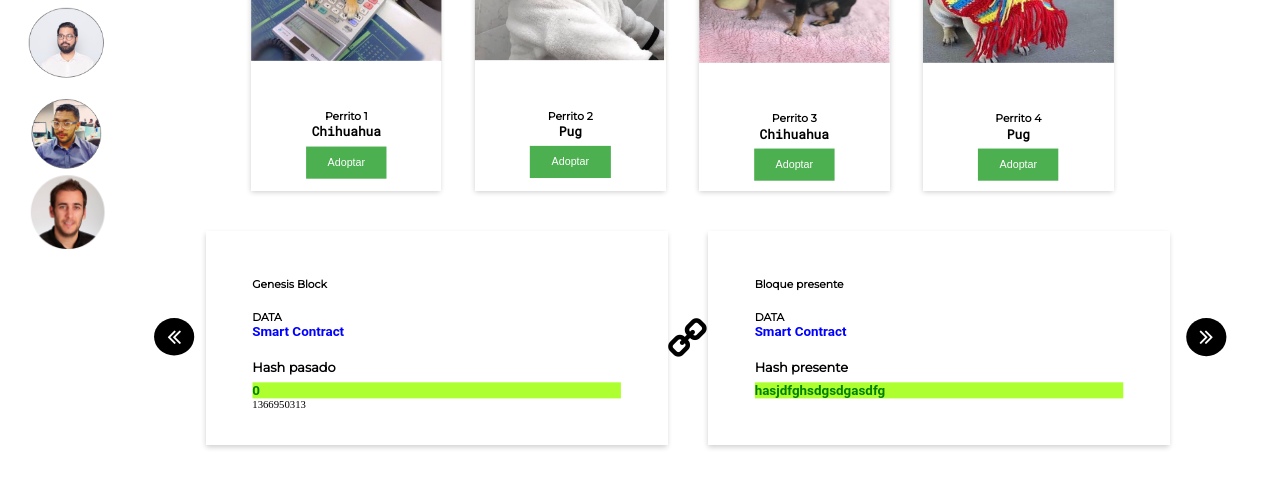
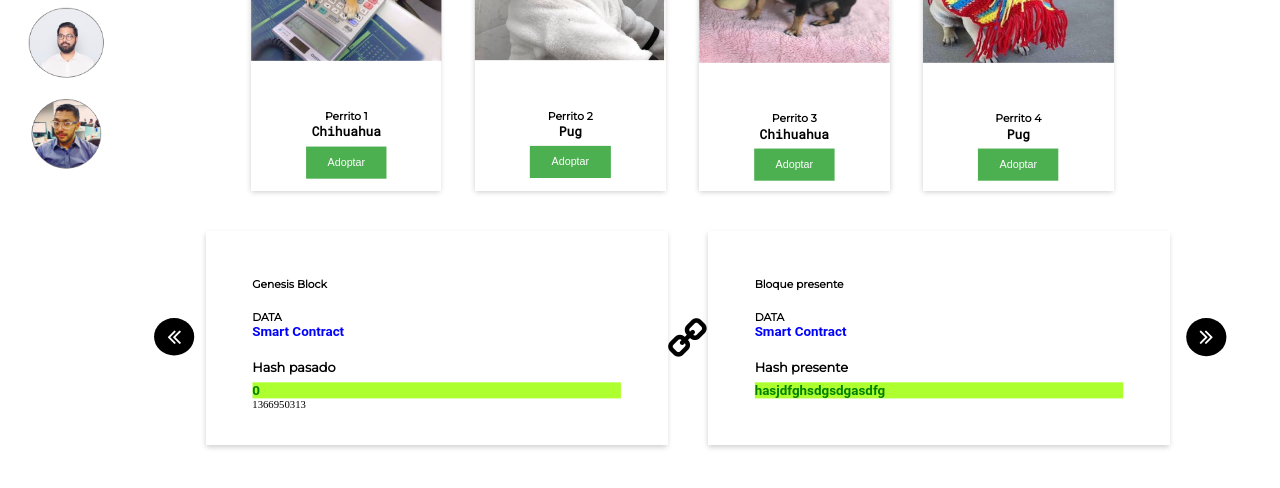
Before and after one commit to MsMemes/Blockchain-Demo, a website: page blockchaindemo.io/main.html in a window 1280 px wide. Shown: the part 298-786 px from the top of the page. Drawn offline with Linux system fonts and the light colour scheme.

Commit message:
Update no agrega perfil 4 infinito

```diff
--- a/blockchaindemo.io/main.html
+++ b/blockchaindemo.io/main.html
@@ -17,7 +17,6 @@
 			<div id="Group_5">
 				<img onclick = "rolando();" id="Ellipse_1_" src="Ellipse_1_.png" srcset="Ellipse_1_.png 1x, Ellipse_1_@2x.png 2x">
 			</div>
-			<img src="perfil.png" class="perfil_3">
 			<img onclick = "sergio();" id="Ellipse_1_ba" src="Ellipse_1_ba.png" srcset="Ellipse_1_ba.png 1x, Ellipse_1_ba@2x.png 2x">
 		</div>
 		<img onclick="addimage();" id="Rectangle_1_" src="Rectangle_1_.png" srcset="Rectangle_1_.png 1x, Rectangle_1_@2x.png 2x">
```
